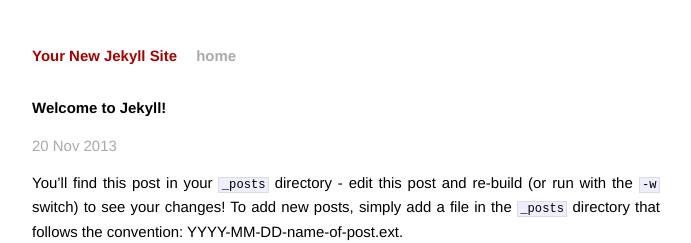
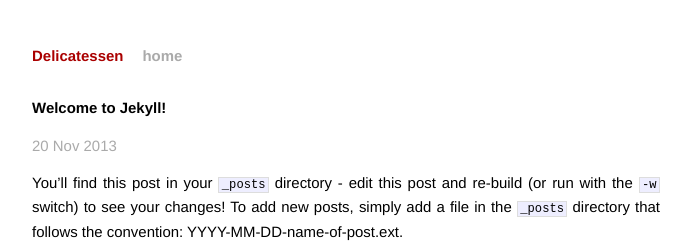
Before and after one commit to jamiefolsom/delicatessen, a Jekyll site: the page built from _posts/2013-11-20-welcome-to-jekyll.markdown, in a window 1280 px wide. Shown: the top 243 px of the page, without its empty margins (294-985 px from the left). Built offline with Jekyll 4.4.1, drawn with Linux system fonts in a browser that asks for light colours; Markdown is read by kramdown in place of the engine named in the settings.

Commit message:
Change site name

```diff
--- a/_config.yml
+++ b/_config.yml
@@ -1,3 +1,3 @@
-name: Your New Jekyll Site
+name: Delicatessen
 markdown: redcarpet
 pygments: true
```
